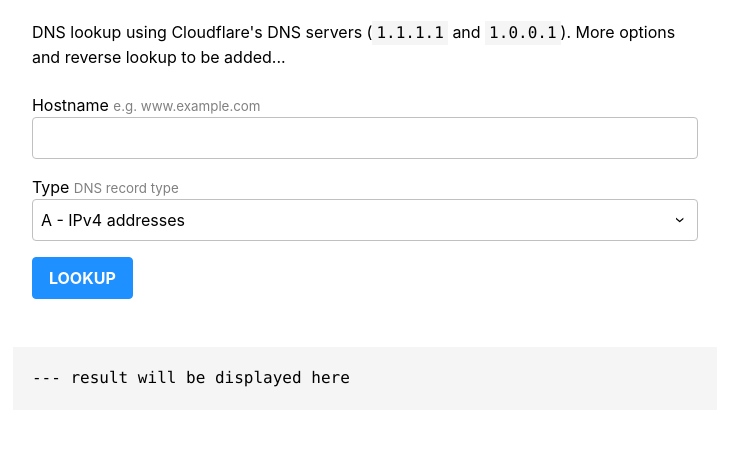
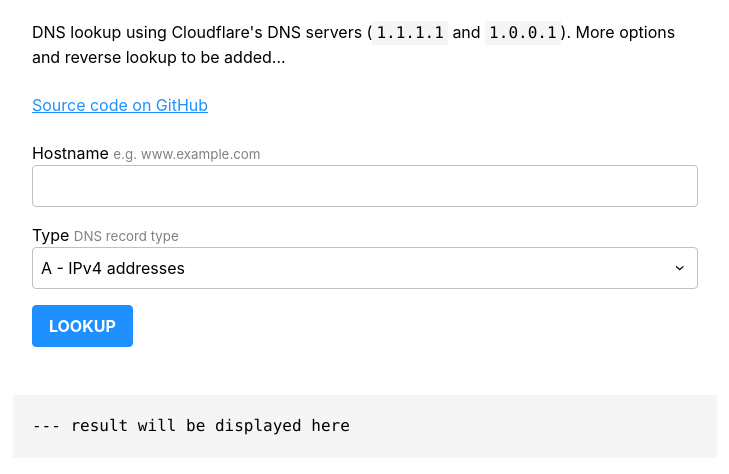
Before and after one commit to smonn/dns-tool, a React (Create React App) app: page / in a window 1280 px wide. Shown: the top 474 px of the page, without its empty margins (275-1004 px from the left). Built offline with nearby package versions, Linux system fonts and the light colour scheme.

Commit message:
add link to github repo

```diff
--- a/src/App.tsx
+++ b/src/App.tsx
@@ -54,6 +54,7 @@ function App() {
   return (
     <div>
       <p>DNS lookup using Cloudflare's DNS servers (<code>1.1.1.1</code> and <code>1.0.0.1</code>). More options and reverse lookup to be added...</p>
+      <p><a href="https://github.com/smonn/dns-tool">Source code on GitHub</a></p>
       <form onSubmit={handleSubmit}>
         <div>
           <label htmlFor="hostname">Hostname <small>e.g. www.example.com</small></label>
--- a/src/index.css
+++ b/src/index.css
@@ -19,6 +19,15 @@ body {
   line-height: 1.5;
   -webkit-font-smoothing: antialiased;
   -moz-osx-font-smoothing: grayscale;
+}
+
+a {
+  color: dodgerblue;
+}
+
+a:focus,
+a:hover {
+  color: royalblue;
 }
 
 p {
```
